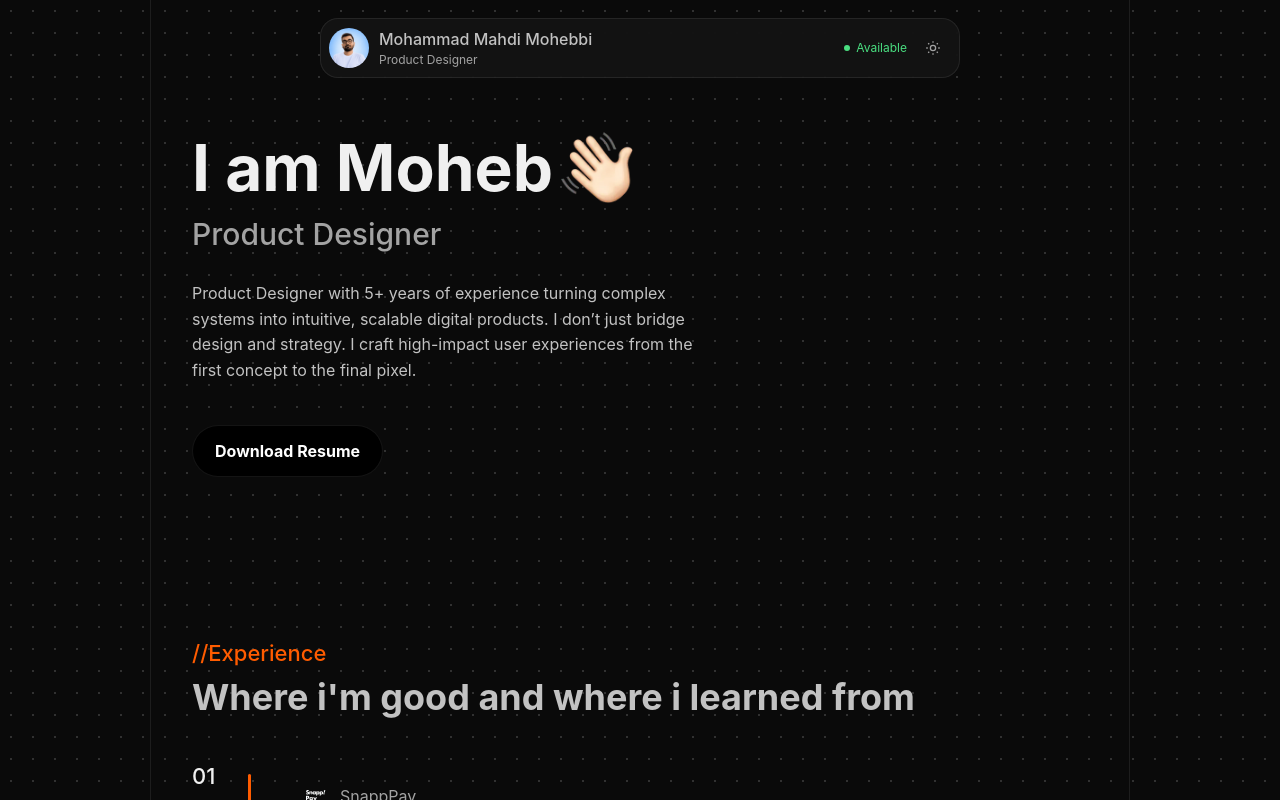
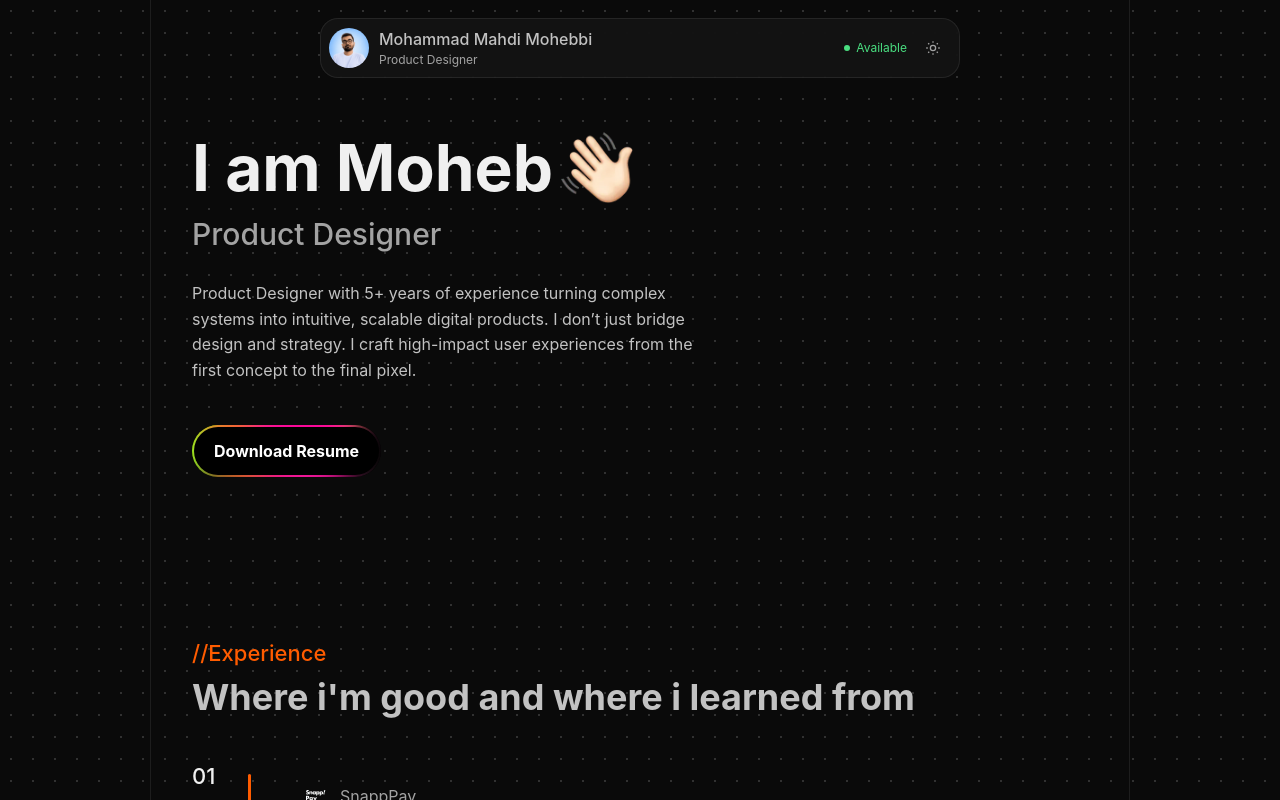
Before and after one commit to mahdimohebbi/mohebbi-portfolio, a React (Vite) app: page / in a window 1280 px wide. Shown: the top 800 px of the page. Built offline with nearby package versions, Linux system fonts and the light colour scheme.

Commit message:
Give the Download Resume button an animated gradient effect.
Inspired by the iconsax.io gradient buttons: blurred color blobs drift
behind a glossy layer, showing a glowing ring that fills on hover.

Co-Authored-By: Claude Opus 5.5 <noreply@anthropic.com>

```diff
--- /dev/null
+++ b/src/components/GradientButton.tsx
@@ -0,0 +1,41 @@
+import { useEffect, useRef, type AnchorHTMLAttributes } from "react";
+
+const COLORS = ["#02defc", "#7ffe00", "#fdf301", "#f66315", "#fc0197", "#fe9efb"];
+
+// Pill link with blurred color blobs drifting behind a glossy layer. By default
+// only a thin glowing ring shows; on hover the colors fill the whole button.
+export function GradientButton({ className, children, ...props }: AnchorHTMLAttributes<HTMLAnchorElement>) {
+  const blobs = useRef<HTMLSpanElement>(null);
+
+  useEffect(() => {
+    const root = blobs.current;
+    if (!root || window.matchMedia("(prefers-reduced-motion: reduce)").matches) return;
+    const items = Array.from(root.children) as HTMLElement[];
+    const shuffle = () => {
+      for (const item of items) {
+        const x = Math.floor(Math.random() * 200 - 100);
+        const y = Math.floor(Math.random() * 200 - 100);
+        item.style.transform = `translate(${x}%, ${y}%)`;
+      }
+    };
+    const first = window.setTimeout(shuffle, 100);
+    const timer = window.setInterval(shuffle, 1500);
+    return () => {
+      window.clearTimeout(first);
+      window.clearInterval(timer);
+    };
+  }, []);
+
+  return (
+    <a className={["gradient-btn", className].filter(Boolean).join(" ")} {...props}>
+      <span className="gb-content">{children}</span>
+      <span className="gb-inner" aria-hidden="true" />
+      <span className="gb-gloss" aria-hidden="true" />
+      <span className="gb-blobs" ref={blobs} aria-hidden="true">
+        {COLORS.map((color) => (
+          <span key={color} style={{ background: color }} />
+        ))}
+      </span>
+    </a>
+  );
+}
--- a/src/pages/HomePage.tsx
+++ b/src/pages/HomePage.tsx
@@ -1,3 +1,4 @@
+import { GradientButton } from "../components/GradientButton";
 import { SectionView } from "../components/Sections";
 import { profile, sections } from "../data/content";
 
@@ -13,9 +14,9 @@ export function HomePage() {
           <p className="role">{profile.role}</p>
           <p className="lede">{profile.bio}</p>
           {profile.resume ? (
-            <a className="cv" href={profile.resume} download={profile.resumeFileName || undefined}>
+            <GradientButton className="cv" href={profile.resume} download={profile.resumeFileName || undefined}>
               {profile.resumeLabel}
-            </a>
+            </GradientButton>
           ) : null}
         </div>
       </section>
--- a/src/styles/global.css
+++ b/src/styles/global.css
@@ -233,10 +233,57 @@ h1, h2, h3, h4, h5, h6, p { margin: 0; }
   color: var(--color-button-text);
   font-family: var(--font-ui);
   font-weight: 700;
-  border: 1px solid var(--color-line);
-  transition: background-color 0.2s ease;
 }
-.cv:hover { background: #3a3a3a; }
+
+/* Gradient button (inspired by iconsax.io): drifting blurred color blobs. */
+.gradient-btn {
+  position: relative;
+  isolation: isolate;
+  overflow: hidden;
+  justify-content: center;
+  background: var(--color-button);
+  -webkit-tap-highlight-color: transparent;
+  transition: transform 0.3s ease;
+}
+.gradient-btn:active { transform: scale(0.94); }
+.gradient-btn > span { position: absolute; border-radius: inherit; }
+.gradient-btn .gb-content {
+  position: relative;
+  z-index: 4;
+  text-shadow: 0 0 8px rgba(0, 0, 0, 0.5);
+}
+.gradient-btn .gb-inner {
+  z-index: 3;
+  inset: 2px;
+  background: var(--color-button);
+  transition: opacity 0.5s ease, transform 0.5s ease, filter 0.5s ease;
+}
+.gradient-btn .gb-gloss {
+  z-index: 2;
+  inset: 0;
+  background: radial-gradient(103.46% 134.6% at 64.66% 50%, rgba(217, 217, 217, 0) 27.37%, rgba(217, 217, 217, 0.3));
+}
+.gradient-btn .gb-blobs {
+  z-index: 1;
+  inset: 0;
+  display: flex;
+  align-items: center;
+  justify-content: center;
+  transform: scale(1.1);
+  transition: transform 0.5s ease;
+}
+.gradient-btn .gb-blobs > span {
+  position: absolute;
+  width: max(100px, 50%);
+  height: 100px;
+  border-radius: 50%;
+  filter: blur(12px);
+  transition: transform 2s ease;
+}
+.gradient-btn:hover .gb-inner,
+.gradient-btn:focus-visible .gb-inner { opacity: 0; transform: scale(0.95); filter: blur(10px); }
+.gradient-btn:hover .gb-blobs,
+.gradient-btn:focus-visible .gb-blobs { transform: scale(0.8); }
 
 .work-list { display: flex; flex-direction: column; gap: 28px; }
 .work-grid { display: grid; grid-template-columns: 1fr 1fr; gap: 32px; }
```
